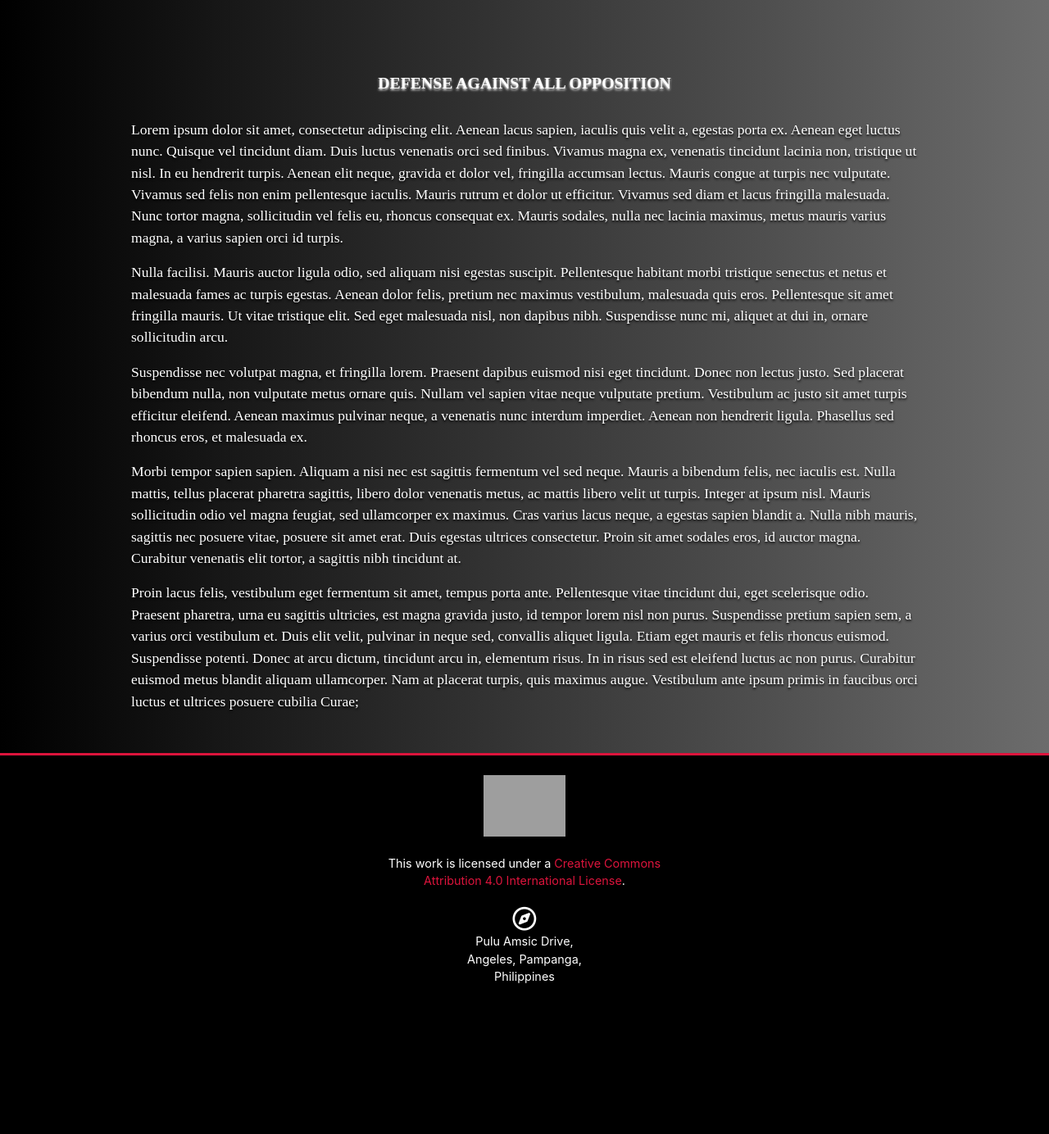
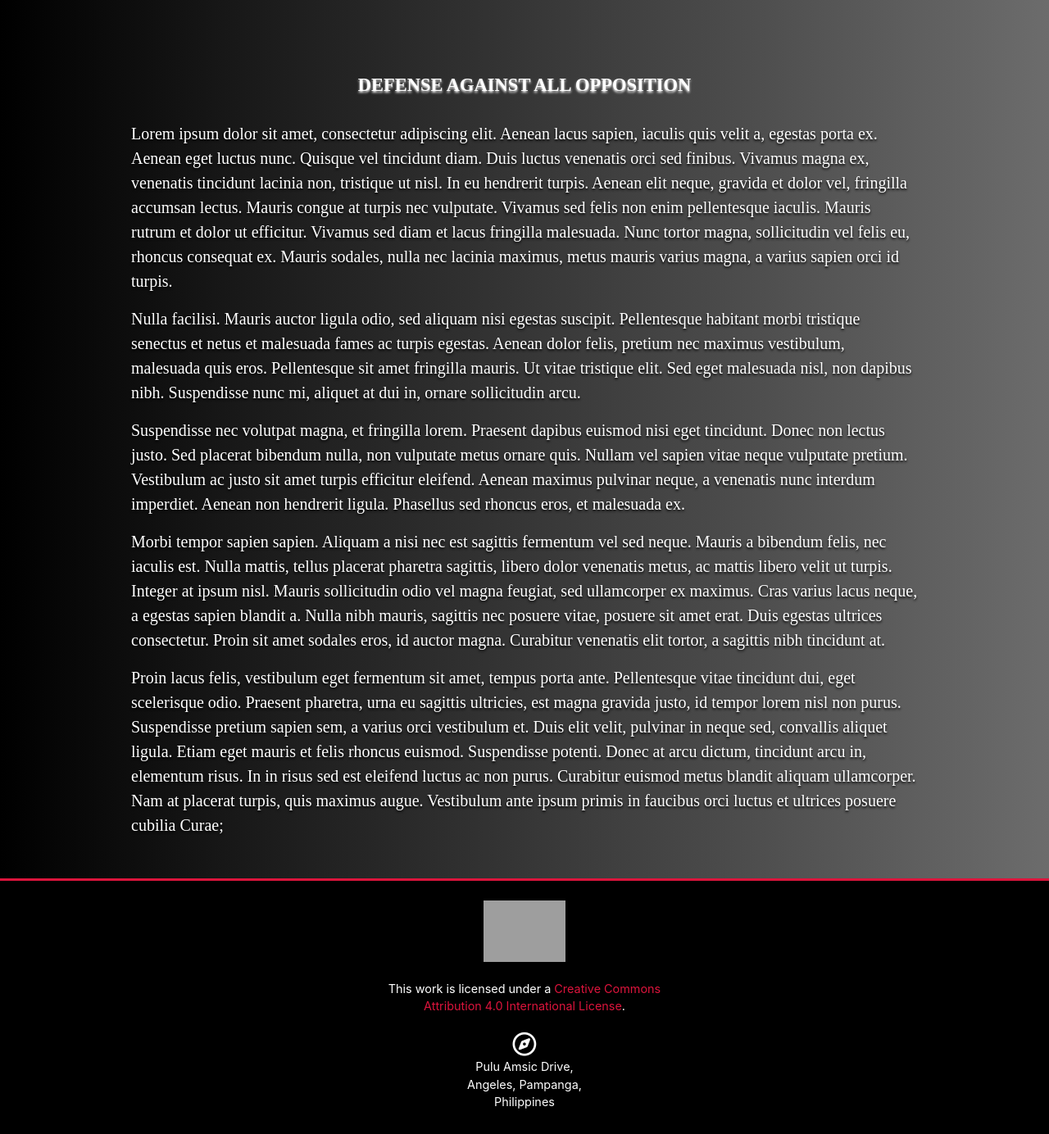
Before and after one commit to enoren5/tarot_juicer, a Django app: page /article/objections/ in a window 1280 px wide. Shown: the part 157-1541 px from the top of the page at 82% size. Before the commit the page ends 1357 px from the top, so only its background shows below. Run offline with Django 3.2, Linux system fonts and the light colour scheme; data comes from the database, SQL or seed files in the repository; some libraries are stand-ins or nearby versions; grey boxes are pictures that could not be loaded.

Commit message:
Adjust article font size from 1.1em to 125%

```diff
--- a/tarot_juicer/static/css/essay-main.css
+++ b/tarot_juicer/static/css/essay-main.css
@@ -933,7 +933,7 @@ section.general img.pelican-specific {
   background-attachment: fixed;
   border: none;
   text-shadow: 0px 2px 3px black;
-  font-size: 1.1em;
+  font-size: 125%;
 }
 
 @media (min-width: 1366px) {
```
